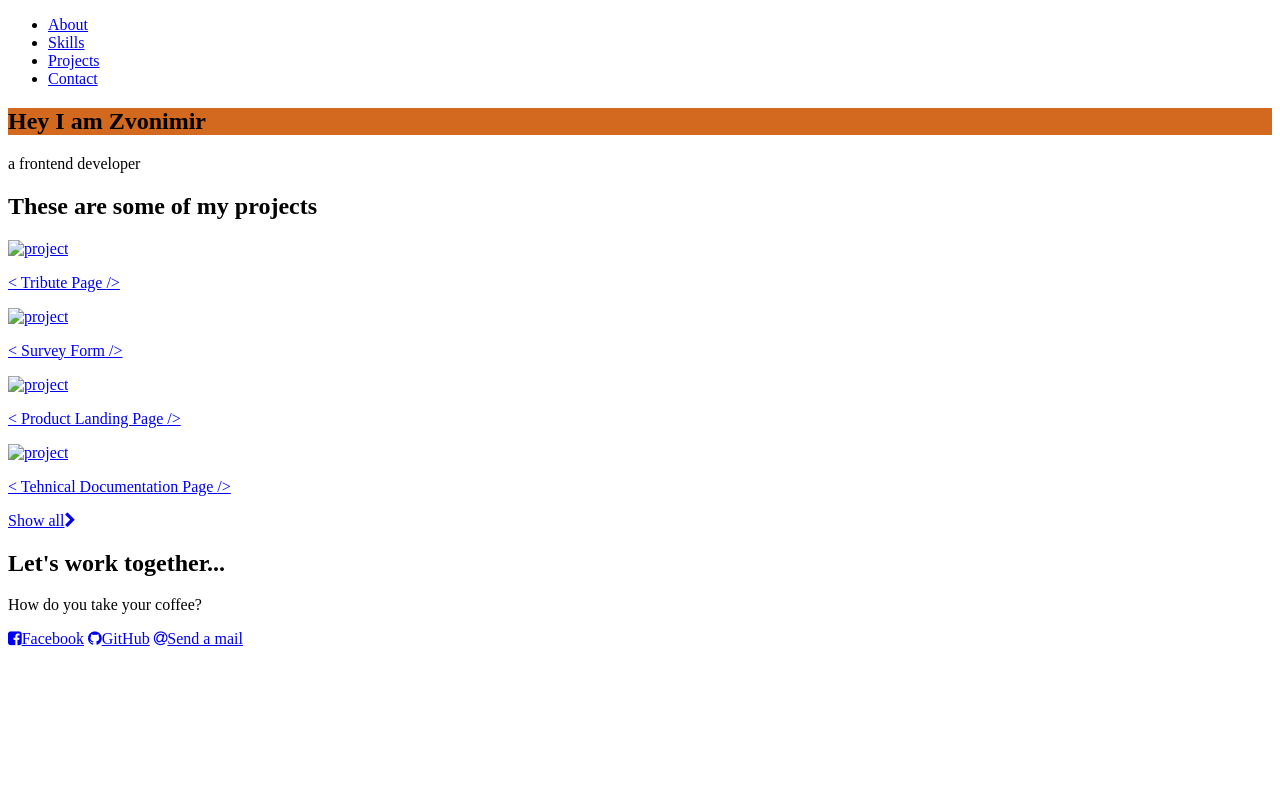
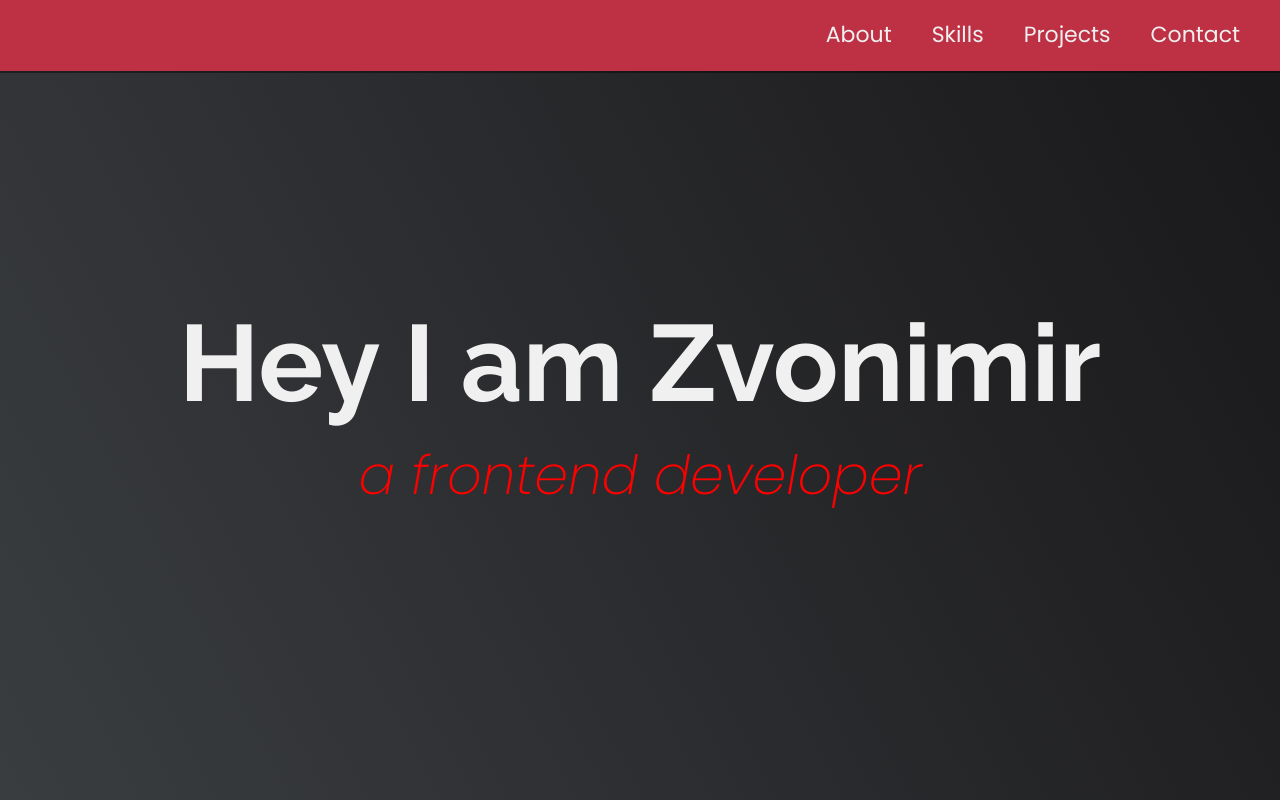
Before and after one commit to ZJStrinic/ZJStrinic.github.io, a plain HTML site: page index.html in a window 1280 px wide. Shown: the top 800 px of the page. Drawn offline with Linux system fonts and the light colour scheme; a web font is replaced by a local one.

Commit message:
Update main.css

```diff
--- a/main.css
+++ b/main.css
@@ -1,3 +1,277 @@
+@import url('https://fonts.googleapis.com/css2?family=Gideon+Roman&display=swap');
+
+:root {
+    --main-white: #f0f0f0;
+    --main-red: #be3144;
+    --main-blue: #45567d;
+    --main-gray: #303841;
+  }
+
+* {
+    margin: 0;
+    padding: 0;
+    box-sizing: inherit;
+}
+
+html {
+    box-sizing: border-box;
+     /* Set font size for easy rem calculations
+   * default document font size = 16px, 1rem = 16px, 100% = 16px
+   * (100% / 16px) * 10 = 62.5%, 1rem = 10px, 62.5% = 10px
+  */
+    font-size: 62.5%;
+    scroll-behavior: smooth;
+}
+
+
+body {
+    font-family: 'Poppins', sans-serif;
+    font-size: 1.8rem; /* 18px */
+    font-weight: 400;
+    line-height: 1.4;
+    color: var(--main-white)
+
+}
+
+h1,h2 {
+    font-family: 'Raleway', sans-serif;
+    font-weight: 700;
+    text-align: center;
+}
+
 h1 {
-    background-color: chocolate;
+    font-size: 6rem;
 }
+
+h2 {
+    font-size: 4.2rem;
+}
+
+ul {
+    list-style: none;
+}
+
+a {
+    text-decoration: none;
+    color: var(--main-white);
+}
+
+img {
+    display: block;
+    width: 100%;
+    height: 85%;
+}
+
+.nav {
+    display: flex;
+    justify-content: flex-end;
+    position: fixed;
+    top: 0;
+    left: 0;
+    width: 100%;
+    background: var(--main-red);
+    box-shadow: 0 2px 0 rgba(0, 0, 0, 0.4);
+    z-index: 10;
+}
+
+.nav-list {
+    display: flex;
+    margin-right: 2rem;
+}
+
+.nav-list a {
+    display: block;
+    font-size: 2.2rem;
+    padding: 2rem;
+}
+
+.welcome-section {
+    display: flex;
+    flex-direction: column;
+    justify-content: center;
+    align-items: center;
+    width: 100%;
+    height: 100vh;
+    background-color: #000;
+    background-image: linear-gradient(62deg, #3a3d40 0%, #181719 100%);
+}
+
+.welcome-section h1 {
+    font-size: 6em;
+}
+
+.welcome-section p {
+    font-size: 3em;
+    font-weight: 200;
+    font-style: italic;
+    color: red;
+}
+
+.projects-section {
+    text-align: center;
+    background-color: var(--main-blue);
+    padding: 10rem 2rem;
+}
+
+.projects-section-header {
+    max-width: 640px;
+    margin: 0 auto 6rem auto;
+    border-bottom: 0.2rem solid var(--main-white);
+}
+
+.projects-grid {
+    display: grid;
+    grid-template-columns: repeat(auto-fit, minmax(320px,1fr));
+    grid-gap: 4rem;
+    width: 100%;
+    margin: 0 auto;
+    margin-bottom: 6rem;
+}
+
+.project {
+    background: var(--main-gray);
+    box-shadow: 1px 1px 2px rgba(0, 0, 0, 0.5);
+    border-radius: 2px;
+}
+
+.code {
+    color: var(--main-gray);
+    transition: color 0.3s ease-out;
+}
+
+.project:hover .code {
+    color: #ff7f50;
+}
+
+.project-image {
+    height: calc(100%-6.8rem);
+    width: 100%;
+    object-fit: cover;
+}
+
+.project-title {
+    font-size: 2rem;
+    padding: 2rem 0.5rem;
+}
+
+.btn {
+    display: inline-block;
+    padding: 1rem 2rem;
+    border-radius: 2px;
+}
+
+.btn-show-all {
+    font-size: 2rem;
+    background: var(--main-gray);
+    transition: background 0.3s ease-out;
+}
+
+.btn-show-all:hover {
+    background: var(--main-red);
+}
+
+.btn-show-all:hover > i {
+    transform: translateX(2px);
+}
+
+.btn-show-all > i {
+    margin-left: 10px;
+    transform: translateX(0);
+    transition: transform 0.3s ease-out;
+}
+
+.contact-section {
+    display: flex;
+    flex-direction: column;
+    justify-content: center;
+    align-items: center;
+    text-align: center;
+    width: 100%;
+    height: 80vh;
+    padding: 0 2rem;
+    background: var(--main-gray);
+}
+
+.contact-section > h2 {
+    font-size: 6rem;
+}
+
+.contact-section > p {
+    font-style: italic;
+}
+
+.contact-links {
+    display: flex;
+    justify-content: center;
+    width: 100%;
+    max-width: 980px;
+    margin-top: 4rem;
+    flex-wrap: wrap;
+}
+
+.contact-details {
+    font-size: 2.4rem;
+    text-shadow: 2px 2px 1px #1f1f1f;
+    transition: transform 0.3s ease-out;
+}
+
+.contact-details:hover {
+    transform: translateY(8px)
+}
+
+
+/* MEDIA QUERY */
+
+
+/* 1200px / 16px = 75em */
+@media (max-width: 75em) {
+    html {
+        font-size: 60%
+    }
+}
+
+/* 980px / 16px = 61.25em */
+@media (max-width: 61.25em) {
+    html {
+        font-size: 58%
+    }
+}
+
+/* 460px / 16px = 28.75em */
+@media (max-width: 28.75em) {
+    html {
+      font-size: 55%;
+    }
+}
+
+@media (max-width: 28.75em) {
+ .nav {
+   justify-content: center;
+ }
+
+ .nav-list {
+  margin: 0 1rem;
+ }
+}
+
+@media (max-width: 28.75em) {
+    .projects-section-header {
+      font-size: 4rem;
+    }
+}
+
+@media (max-width: 30.625em) {
+    .projects-section {
+      padding: 6rem 1rem;
+    }
+
+    .projects-grid {
+      grid-template-columns: 1fr;
+    }
+}
+
+@media (max-width: 28.75em) {
+    .contact-section-header > h2 {
+      font-size: 4rem;
+    }
+}
```
